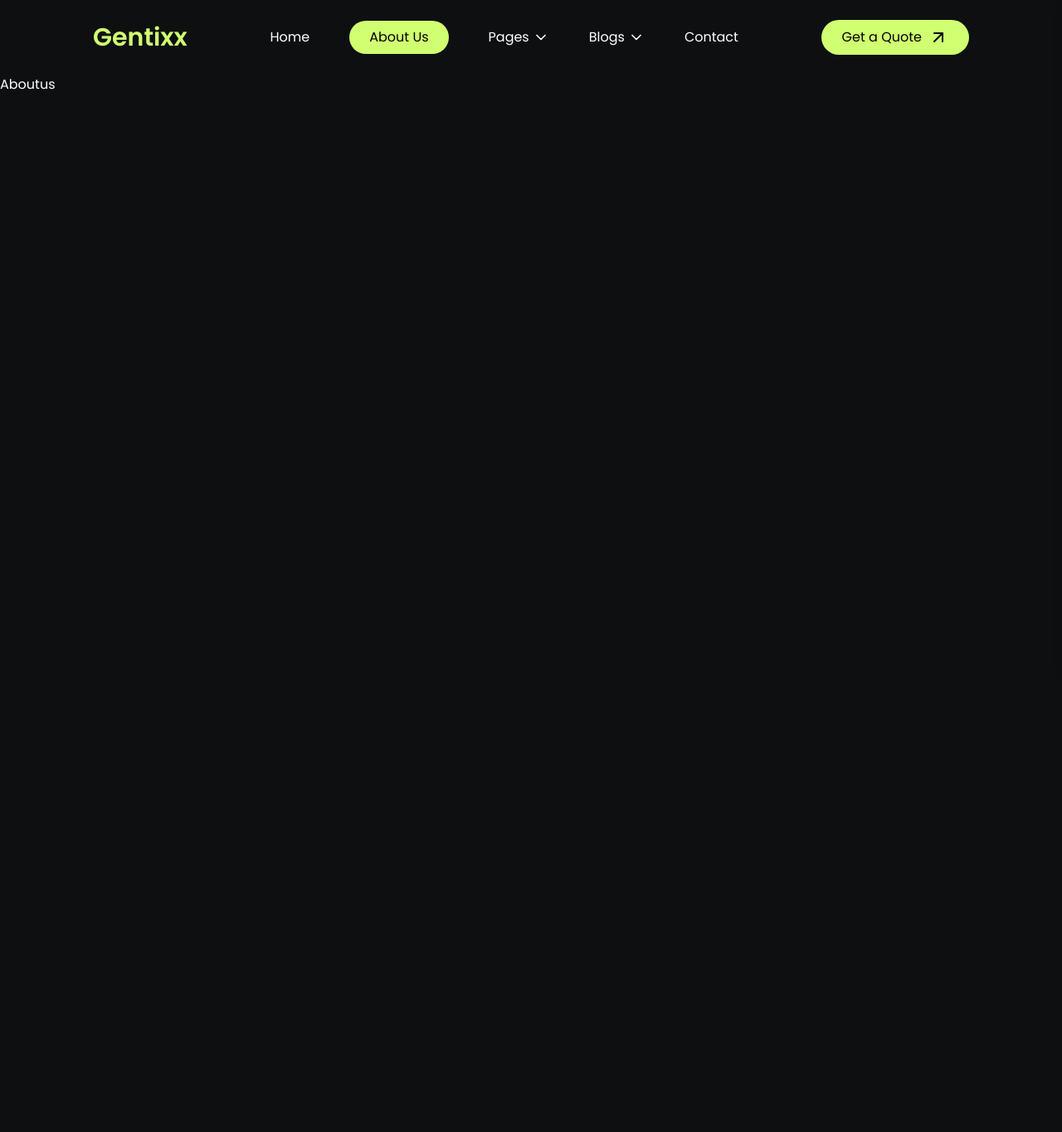
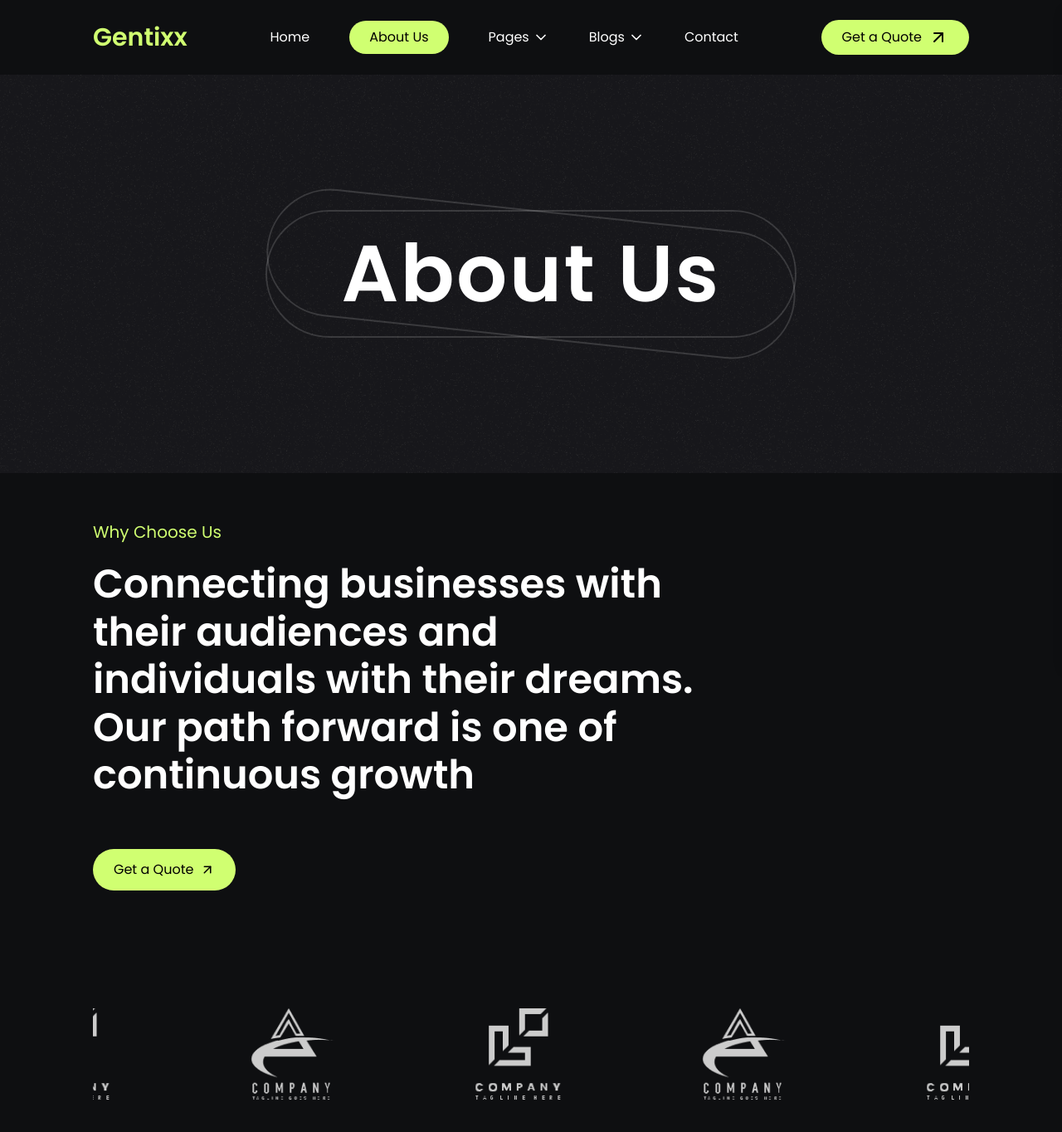
Before and after one commit to vinayyx/webdev-agenecy, a React (Vite) app in the folder Frontend/: page /about-us in a window 1280 px wide. Shown: the top 1364 px of the page at 83% size. Before the commit the page ends 800 px from the top, so only its background shows below. Built offline with nearby package versions, Linux system fonts and the light colour scheme; a web font is replaced by a local one.

Commit message:
Aded about us section also

```diff
--- /dev/null
+++ b/Frontend/src/Components/AboutUs/Hero.jsx
@@ -0,0 +1,39 @@
+import { ArrowUpRight } from "lucide-react";
+import React from "react";
+
+function Hero() {
+  return (
+    <div className="w-full flex justify-start items-center h-auto md:h-[70vh] md:px-28 px-4 py-10">
+      <div className="flex gap-5 flex-col justify-center items-start">
+        {/* Subtitle */}
+        <h1 className="text-sm sm:text-base md:text-xl text-[#D0FF71]">
+          Why Choose Us
+        </h1>
+
+        {/* Main Heading */}
+        <div className="w-full md:w-[60vw]">
+          <h1 className="text-left text-2xl sm:text-3xl md:text-5xl font-bold leading-snug md:leading-[1.2]">
+            Connecting businesses with their audiences and individuals with
+            their dreams. Our path forward is one of continuous growth
+          </h1>
+        </div>
+
+        {/* Button */}
+        <button
+          className="group mt-8 sm:mt-10 bg-[#D0FF71] rounded-full px-4 sm:px-6 py-2 sm:py-3 flex gap-2 items-center text-sm sm:text-base text-black border border-transparent
+          hover:bg-black hover:border-[#D0FF71] hover:text-[#D0FF71]
+          transition-all duration-300 ease-in-out"
+        >
+          Get a Quote
+          <span className="inline-block transition-transform duration-300 group-hover:translate-x-1 group-hover:-translate-y-1">
+            <ArrowUpRight size={18} />
+          </span>
+        </button>
+
+
+      </div>
+    </div>
+  );
+}
+
+export default Hero;
--- a/Frontend/src/Components/Navbar.jsx
+++ b/Frontend/src/Components/Navbar.jsx
@@ -66,7 +66,7 @@ function Navbar() {
   };
 
   return (
-    <div className="flex justify-between md:px-28  items-center py-6 px-5 relative">
+    <div className="flex justify-between md:px-28 z-50 items-center py-6 px-5 relative">
       {/* Logo */}
       <div>
       {/* <img
--- a/Frontend/src/Pages/AboutUs.jsx
+++ b/Frontend/src/Pages/AboutUs.jsx
@@ -1,7 +1,18 @@
 import React from "react";
+import Header from "../Utils/Header";
+import Hero from "../Components/AboutUs/Hero";
+import Brands from "../Components/Brands";
 
 function AboutUs() {
-  return <div>Aboutus</div>;
+  return (
+    <div>
+      <Header title={"About Us"} />
+      <Hero />
+      <div className="md:px-28 px-4">
+        <Brands />
+      </div>
+    </div>
+  );
 }
 
 export default AboutUs;
--- a/Frontend/src/Pages/Blogs.jsx
+++ b/Frontend/src/Pages/Blogs.jsx
@@ -1,7 +1,10 @@
 import React from "react";
+import Header from "../Utils/Header";
 
 function Blogs() {
-  return <div>Blogs Blogs</div>;
+  return <div>
+    <Header title={"Blogs"} />
+  </div>;
 }
 
 export default Blogs;
--- /dev/null
+++ b/Frontend/src/Utils/Header.jsx
@@ -0,0 +1,34 @@
+import React from 'react'
+import texture from "../assets/texture.png"
+
+function Header({title}) {
+  return (
+
+       <div className="w-full h-[40vh] bg-[#18191B] md:h-[60vh] relative">
+            {/* Background Image */}
+            <img
+              className="absolute top-0 left-0 h-full w-full object-cover opacity-60"
+              src={texture}
+              alt="texture"
+            />
+
+            {/* Overlay content */}
+            <div className="absolute inset-0 flex flex-col items-center justify-center text-white">
+              <div className="relative flex items-center justify-center">
+                {/* Border div (behind text) */}
+                <div className="absolute w-[80vw] sm:w-[50vw] h-[20vw] sm:h-[12vw] border-[2px] border-white rounded-full rotate-6 border-opacity-15"></div>
+
+                {/* Main title inside parent */}
+                <div className="relative flex items-center justify-center w-[80vw] sm:w-[50vw] h-[20vw] sm:h-[12vw] border-[2px] border-white border-opacity-15 rounded-full">
+                  <h1 className="text-3xl sm:text-5xl md:text-7xl lg:text-8xl font-bold tracking-wide z-10">
+                   {title}
+                  </h1>
+                </div>
+              </div>
+            </div>
+          </div>
+
+  )
+}
+
+export default Header
```
Also changed, not shown: Frontend/src/assets/texture.png (added).
